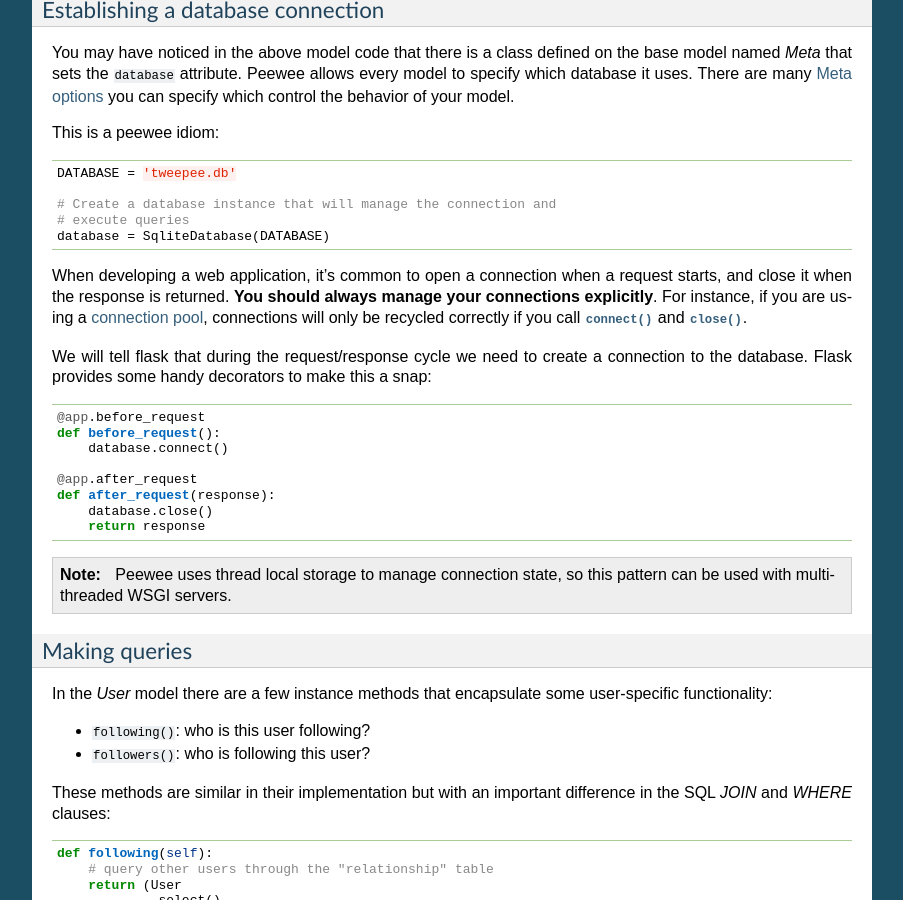
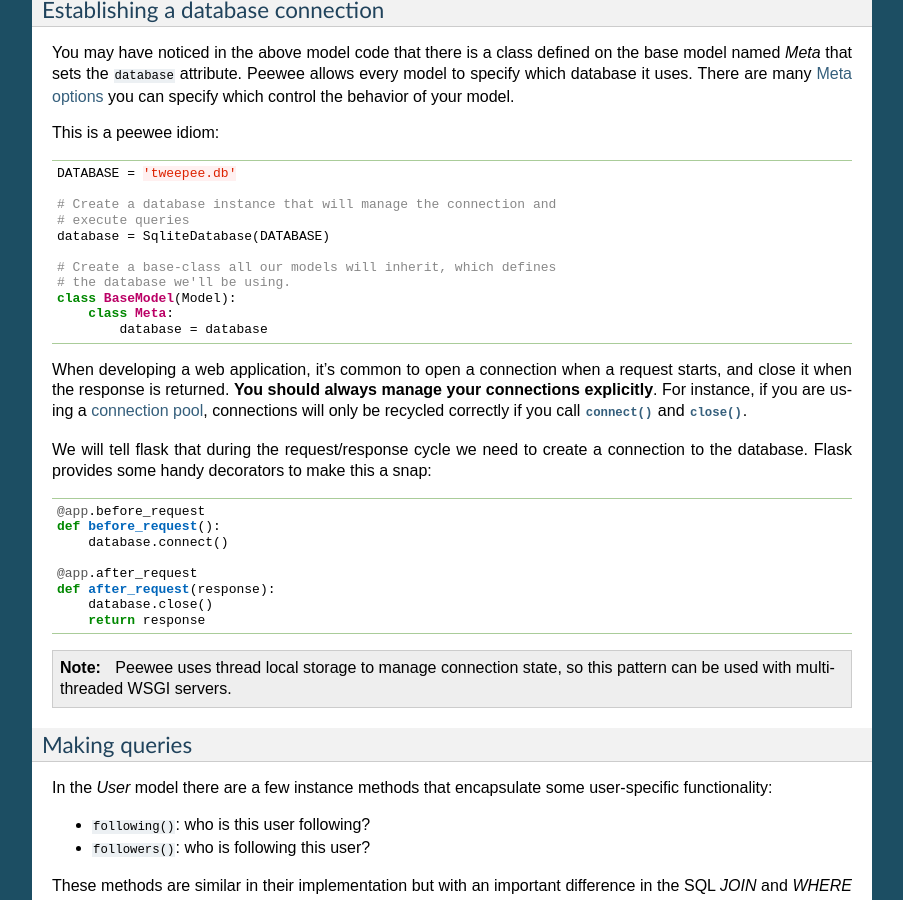
Before and after one commit to coleifer/peewee, a Sphinx documentation site: the page built from docs/peewee/example.rst, in a window 1280 px wide and 900 px high, scrolled down 2996 px. Shown: the whole window, without its empty margins (198-1101 px from the left). Built offline with Sphinx 7.4.7, drawn with Linux system fonts in a browser that asks for light colours; pages that are not in the unit, such as notebooks, are missing from menus.

Commit message:
Small docs fixes.

```diff
--- a/docs/peewee/example.rst
+++ b/docs/peewee/example.rst
@@ -196,6 +196,13 @@ This is a peewee idiom:
     # Create a database instance that will manage the connection and
     # execute queries
     database = SqliteDatabase(DATABASE)
+
+    # Create a base-class all our models will inherit, which defines
+    # the database we'll be using.
+    class BaseModel(Model):
+        class Meta:
+            database = database
+
 
 When developing a web application, it's common to open a connection when a
 request starts, and close it when the response is returned. **You should always
```
Also changed, not shown: docs/peewee/database.rst (+12 -12 lines).
